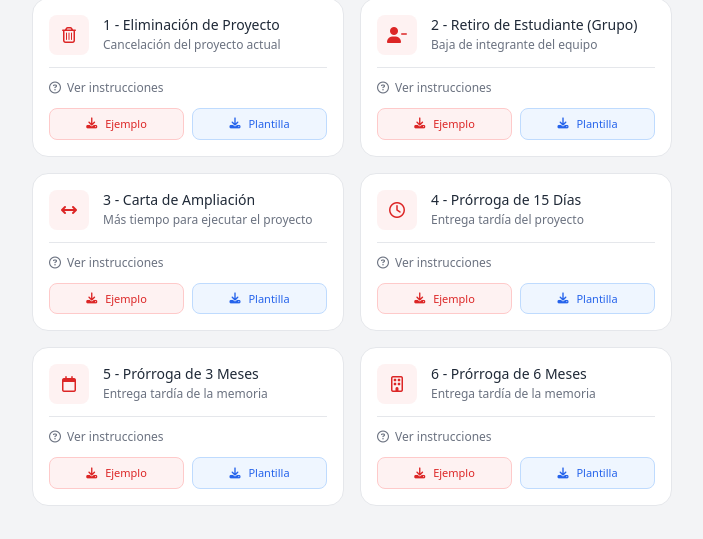
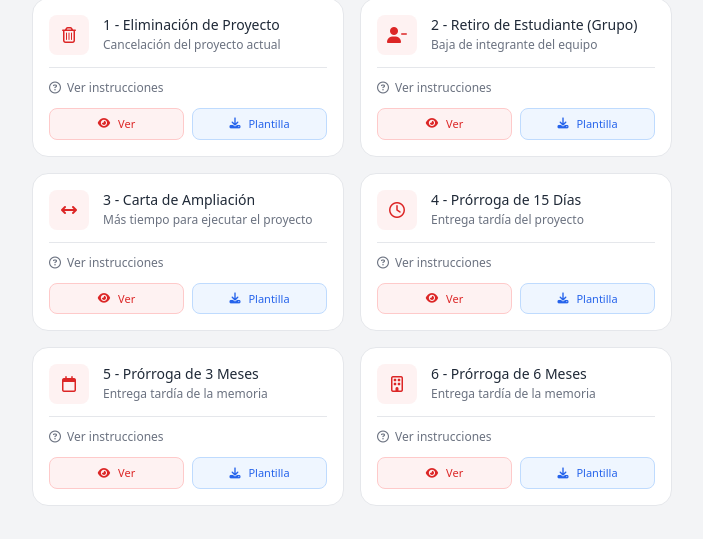
Before and after one commit to JuanSPcode/Cartas_ProSocial_FMO, a plain HTML site: page index.html in a window 1280 px wide. Shown: the part 347-886 px from the top of the page, without its empty margins (288-991 px from the left). Drawn offline with nearby package versions, Linux system fonts and the light colour scheme.

Commit message:
cambios en archivo de ejemplo

```diff
--- a/index.html
+++ b/index.html
@@ -88,9 +88,10 @@
                             Ver instrucciones
                         </button>
                         <div class="flex gap-2">
-                            <a href="example/1_carta_eliminacion.pdf" download
+                            <a href="https://juanspcode.github.io/Cartas_ProSocial_FMO/example/1_carta_eliminacion.pdf"
+                                target="_blank" rel="noopener noreferrer"
                                 class="flex-1 flex items-center justify-center gap-2 rounded-lg bg-red-50 border border-red-200 px-2 py-2 text-[10px] sm:text-[11px] font-medium text-red-600 hover:bg-red-100 transition-colors text-center leading-tight">
-                                <i class="fa-solid fa-download"></i> Ejemplo
+                                <i class="fa-solid fa-eye"></i> Ver
                             </a>
                             <a href="document/1_Carta_Eliminación_Proyecto.docx" download
                                 class="flex-1 flex items-center justify-center gap-2 rounded-lg bg-blue-50 border border-blue-200 px-2 py-2 text-[10px] sm:text-[11px] font-medium text-blue-600 hover:bg-blue-100 transition-colors text-center leading-tight">
@@ -119,9 +120,10 @@
                             Ver instrucciones
                         </button>
                         <div class="flex gap-2">
-                            <a href="example/2_carta_retiro.pdf" download
+                            <a href="https://juanspcode.github.io/Cartas_ProSocial_FMO/example/2_carta_retiro.pdf"
+                                target="_blank" rel="noopener noreferrer"
                                 class="flex-1 flex items-center justify-center gap-2 rounded-lg bg-red-50 border border-red-200 px-2 py-2 text-[10px] sm:text-[11px] font-medium text-red-600 hover:bg-red-100 transition-colors text-center leading-tight">
-                                <i class="fa-solid fa-download"></i> Ejemplo
+                                <i class="fa-solid fa-eye"></i> Ver
                             </a>
                             <a href="document/2_Carta_retiro_estudiante(Grupo).docx" download
                                 class="flex-1 flex items-center justify-center gap-2 rounded-lg bg-blue-50 border border-blue-200 px-2 py-2 text-[10px] sm:text-[11px] font-medium text-blue-600 hover:bg-blue-100 transition-colors text-center leading-tight">
@@ -150,9 +152,10 @@
                             Ver instrucciones
                         </button>
                         <div class="flex gap-2">
-                            <a href="example/3_ampliacion.pdf" download
+                            <a href="https://juanspcode.github.io/Cartas_ProSocial_FMO/example/3_ampliacion.pdf"
+                                target="_blank" rel="noopener noreferrer"
                                 class="flex-1 flex items-center justify-center gap-2 rounded-lg bg-red-50 border border-red-200 px-2 py-2 text-[10px] sm:text-[11px] font-medium text-red-600 hover:bg-red-100 transition-colors text-center leading-tight">
-                                <i class="fa-solid fa-download"></i> Ejemplo
+                                <i class="fa-solid fa-eye"></i> Ver
                             </a>
                             <a href="document/3_Carta_de_Ampliación.docx" download
                                 class="flex-1 flex items-center justify-center gap-2 rounded-lg bg-blue-50 border border-blue-200 px-2 py-2 text-[10px] sm:text-[11px] font-medium text-blue-600 hover:bg-blue-100 transition-colors text-center leading-tight">
@@ -181,9 +184,10 @@
                             Ver instrucciones
                         </button>
                         <div class="flex gap-2">
-                            <a href="example/4_prorroga_15.pdf" download
+                            <a href="https://juanspcode.github.io/Cartas_ProSocial_FMO/example/4_prorroga_15.pdf"
+                                target="_blank" rel="noopener noreferrer"
                                 class="flex-1 flex items-center justify-center gap-2 rounded-lg bg-red-50 border border-red-200 px-2 py-2 text-[10px] sm:text-[11px] font-medium text-red-600 hover:bg-red-100 transition-colors text-center leading-tight">
-                                <i class="fa-solid fa-download"></i> Ejemplo
+                                <i class="fa-solid fa-eye"></i> Ver
                             </a>
                             <a href="document/4_Prorroga_15_dias.docx" download
                                 class="flex-1 flex items-center justify-center gap-2 rounded-lg bg-blue-50 border border-blue-200 px-2 py-2 text-[10px] sm:text-[11px] font-medium text-blue-600 hover:bg-blue-100 transition-colors text-center leading-tight">
@@ -212,9 +216,10 @@
                             Ver instrucciones
                         </button>
                         <div class="flex gap-2">
-                            <a href="example/5_prorroga_3mes.pdf" download
+                            <a href="https://juanspcode.github.io/Cartas_ProSocial_FMO/example/5_prorroga_3mes.pdf"
+                                target="_blank" rel="noopener noreferrer"
                                 class="flex-1 flex items-center justify-center gap-2 rounded-lg bg-red-50 border border-red-200 px-2 py-2 text-[10px] sm:text-[11px] font-medium text-red-600 hover:bg-red-100 transition-colors text-center leading-tight">
-                                <i class="fa-solid fa-download"></i> Ejemplo
+                                <i class="fa-solid fa-eye"></i> Ver
                             </a>
                             <a href="document/5_Prorroga_3_meses.docx" download
                                 class="flex-1 flex items-center justify-center gap-2 rounded-lg bg-blue-50 border border-blue-200 px-2 py-2 text-[10px] sm:text-[11px] font-medium text-blue-600 hover:bg-blue-100 transition-colors text-center leading-tight">
@@ -243,9 +248,10 @@
                             Ver instrucciones
                         </button>
                         <div class="flex gap-2">
-                            <a href="example/6_prorroga_6mes.pdf" download
+                            <a href="https://juanspcode.github.io/Cartas_ProSocial_FMO/example/6_prorroga_6mes.pdf"
+                                target="_blank" rel="noopener noreferrer"
                                 class="flex-1 flex items-center justify-center gap-2 rounded-lg bg-red-50 border border-red-200 px-2 py-2 text-[10px] sm:text-[11px] font-medium text-red-600 hover:bg-red-100 transition-colors text-center leading-tight">
-                                <i class="fa-solid fa-download"></i> Ejemplo
+                                <i class="fa-solid fa-eye"></i> Ver
                             </a>
                             <a href="document/6_prorroga_6_meses.docx" download
                                 class="flex-1 flex items-center justify-center gap-2 rounded-lg bg-blue-50 border border-blue-200 px-2 py-2 text-[10px] sm:text-[11px] font-medium text-blue-600 hover:bg-blue-100 transition-colors text-center leading-tight">
```
Also changed, not shown: 7 other files.
